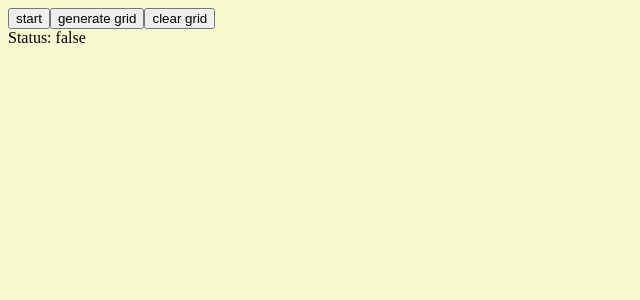
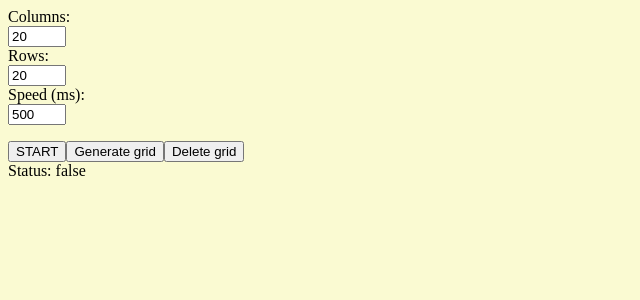
Before and after one commit to xx745/cellular-automata-vuejs-2, a Vue app: page / in a window 1280 px wide. Shown: the top 300 px of the page, without its empty margins (0-640 px from the left). Built offline with nearby package versions, Linux system fonts and the light colour scheme.

Commit message:
added logic for cell automation

```diff
--- a/src/App.vue
+++ b/src/App.vue
@@ -1,24 +1,41 @@
 <template>
   <div id="app">
     <div class="header">
+      <div class="settings">
+        <label for="columns">Columns:</label>
+        <input
+          type="number"
+          name="columns"
+          v-model="COLS">
+        <label for="rows">Rows:</label>
+        <input
+          type="number"
+          name="rows"
+          v-model="ROWS">
+        <label for="speed">Speed (ms):</label>
+        <input
+          type="number"
+          name="speed"
+          v-model="SPEED">
+      </div>
       <button
         @click="toggleAutomation()">
-        {{ running ? 'stop' : 'start'}}
+        {{ running ? 'STOP' : 'START'}}
       </button>
       <button
         @click="generateGrid()">
-        generate grid
+        Generate grid
       </button>
       <button
-        @click="clearGrid()">
-        clear grid
+        @click="deleteGrid()">
+        Delete grid
       </button>
       <div>Status: {{ this.running }}</div>
     </div>
     <div
       class="grid"
       :style="{
-        'grid-template-columns': `repeat(${COLS}, ${cellHeight}px)`,
+        'grid-template-columns': `repeat(${COLS}, 15px)`,
         }">
       <div
         v-for="(row, rowIndex) in grid"
@@ -36,7 +53,6 @@
               : 'black'
           }"
           @click="toggleCellColour(rowIndex, collIndex)">
-          {{ grid[rowIndex][collIndex] }}
         </div>
       </div>
     </div>
@@ -50,29 +66,74 @@ export default {
     return {
       running: false,
       grid: [],
-      cellWidth: 20,
-      cellHeight: 20,
-      COLS: 10,
-      ROWS: 10
+      COLS: 20,
+      ROWS: 20,
+      operations: [
+        [0, 1],
+        [0, -1],
+        [1, -1],
+        [-1, 1],
+        [1, 1],
+        [-1, -1],
+        [1, 0],
+        [-1, 0]
+      ],
+      SPEED: 500
     }
   },
   methods: {
     toggleAutomation () {
-      this.running = !this.running
+      if (this.grid.length) {
+        this.running = !this.running
+        this.simulate()
+      }
     },
-    clearGrid () {
+    simulate () {
+      if (this.running) {
+        const newGrid = [...this.grid]
+
+        for (let i = 0; i < this.ROWS; i++) {
+          for (let j = 0; j < this.COLS; j++) {
+            let neighbours = 0
+            this.operations.forEach(([x, y]) => {
+              const ii = i + x // new row index
+              const jj = j + y // new column index
+
+              if (ii >= 0 && ii < this.ROWS && jj >= 0 && jj < this.COLS) {
+                neighbours += this.grid[ii][jj]
+              }
+            })
+
+            if (neighbours < 2 || neighbours > 3) {
+              newGrid[i][j] = 0
+            } else if (this.grid[i][j] === 0 && neighbours === 3) {
+              newGrid[i][j] = 1
+            }
+          }
+        }
+        this.grid = newGrid
+        setTimeout(this.simulate, this.SPEED)
+      }
+    },
+    deleteGrid () {
       this.grid = []
+      this.COLS = 20
+      this.ROWS = 20
+      this.SPEED = 500
     },
     toggleCellColour (row, col) {
       const newGrid = [...this.grid]
-      newGrid[row][col] = newGrid[row][col] ? 0 : 1
+      newGrid[row][col] = this.grid[row][col] ? 0 : 1
       this.grid = newGrid
     },
     generateGrid () {
       this.grid = []
 
       for (let i = 0; i < this.ROWS; i++) {
-        this.grid.push(Array.from(Array(this.COLS), () => 0))
+        this.grid[i] = []
+        for (let j = 0; j < this.COLS; j++) {
+          this.grid[i][j] = 0
+        }
       }
     }
   }
@@ -88,10 +149,24 @@ html, body {
   display: grid;
 }
 
+.settings {
+  display: flex;
+  flex-direction: column;
+  margin-bottom: 1rem;
+}
+
+input {
+  width: 50px;
+}
+
+label {
+  float: right;
+}
+
 .cell {
   text-align: center;
-  width: 20px;
-  height: 20px;
+  width: 15px;
+  height: 15px;
   border: 1px solid black;
   cursor: pointer;
 }
```
